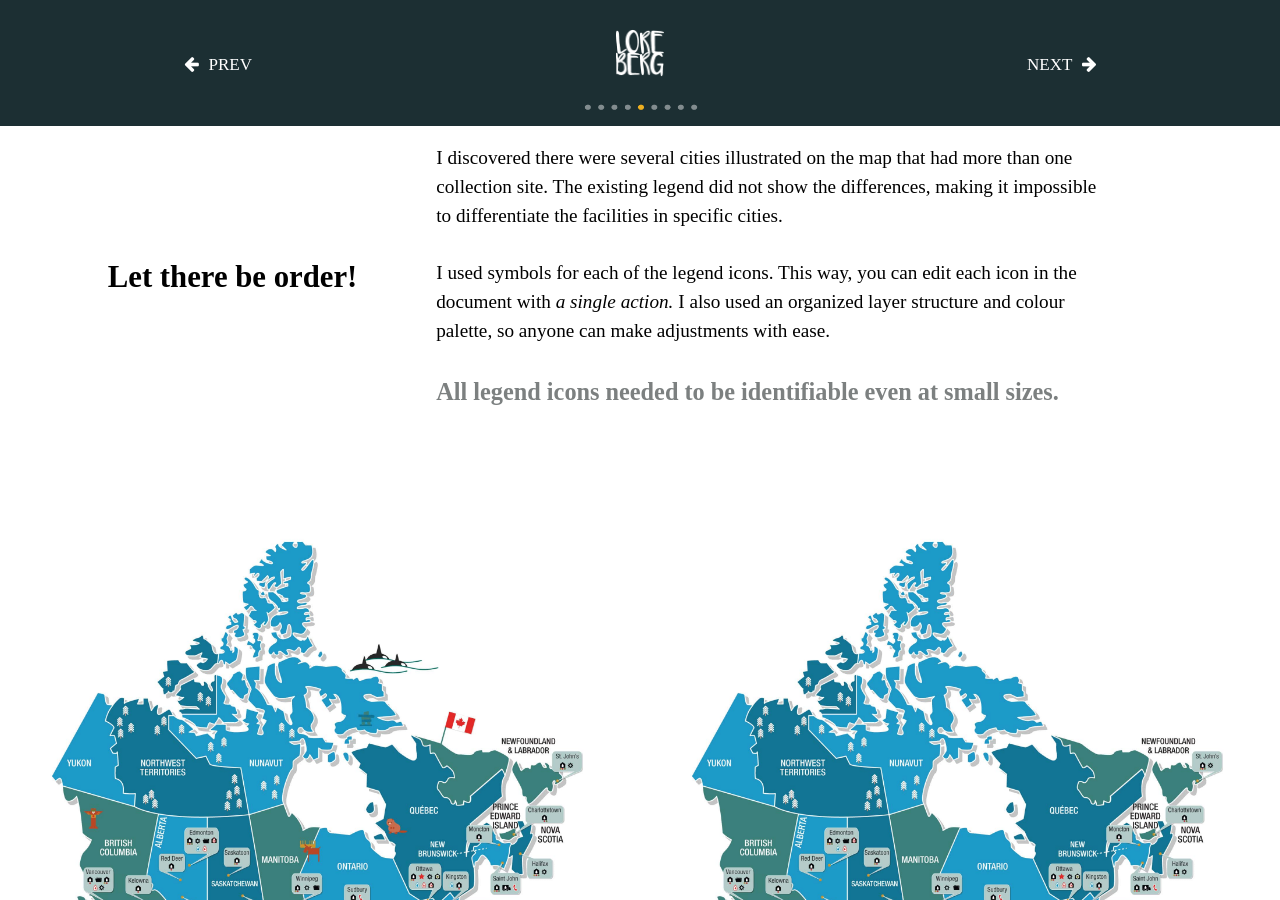
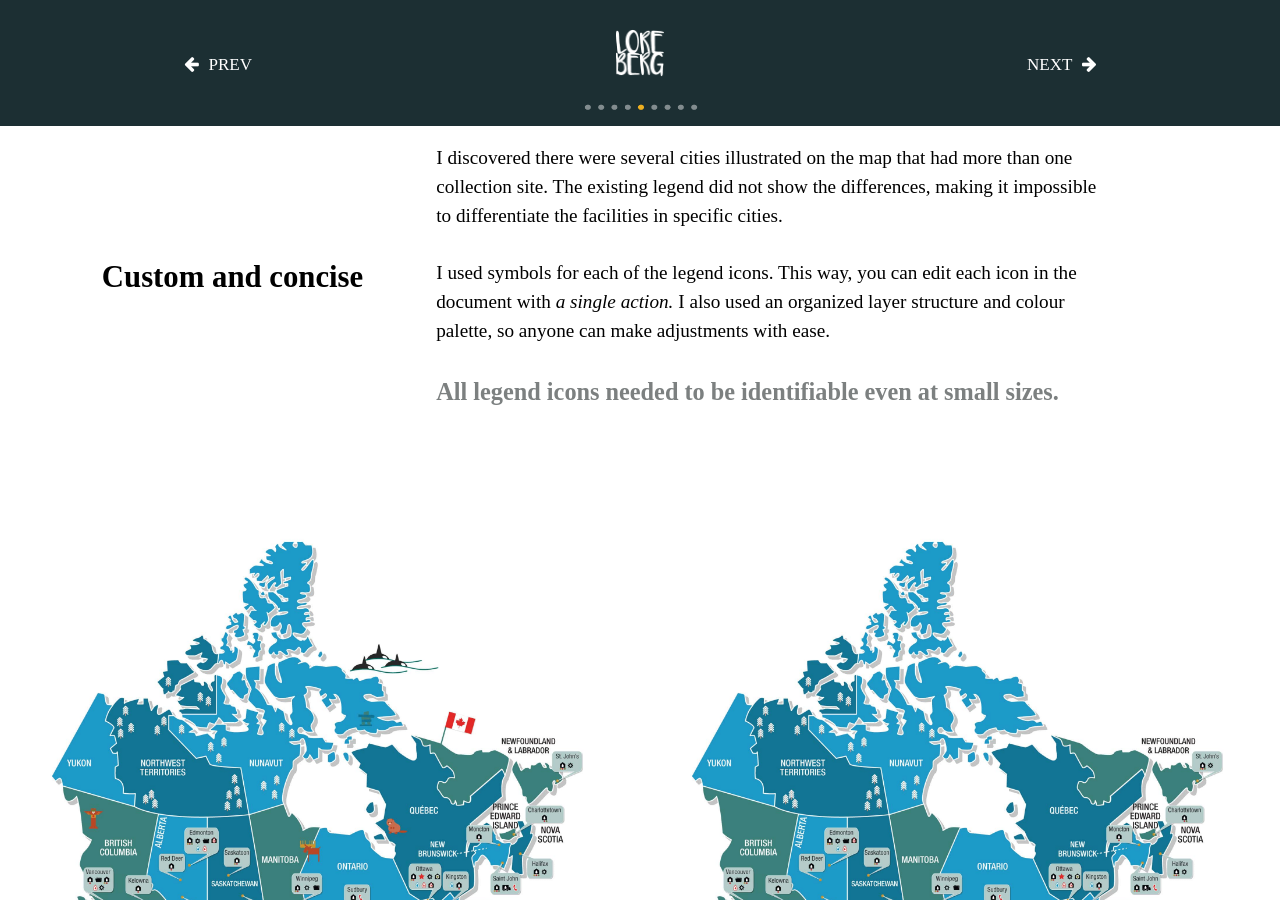
Before and after one commit to laurenberg/graphicsoflore.ca, a Jekyll site: the page built from map.html, in a window 1280 px wide and 900 px high, scrolled down 2386 px. Built offline with Jekyll 4.4.1, drawn with Linux system fonts in a browser that asks for light colours; some web fonts are replaced.

Commit message:
copy changes

```diff
--- a/ddn.html
+++ b/ddn.html
@@ -18,7 +18,7 @@ layout: studies
     <div class="grid cs-head grid-bottom cs-pad-first">
     <div class="unit l-1-3 m-1-3 s-1 island">
       <h1 class="iskra nina">Daily Dino News</h1>
-      <p class="intro">Daily Dino News is the up-and-coming news program for kids that's all about dinosaurs. This project didn't only involve creating an identity for the program, it also involved making a video pitch to show potential investors.</p>
+      <p class="intro">Daily Dino News is the up-and-coming news program for kids that's all about dinosaurs. This project didn't only involve creating an identity for the program, it also included making a video pitch to show potential investors.</p>
     </div>
     <div class="unit l-2-3 m-2-3 s-1">
       <img class="img-flex" src="{{site.baseurl}}/images/banner.jpg" alt="storyboarding for dailt dino news video pitch. photo credits to Katrin Emery.">
--- a/map.html
+++ b/map.html
@@ -50,7 +50,7 @@ layout: studies
   </div>
   <div class="grid grid-middle island">
     <div class="unit l-1-3 m-1-3 s-1">
-      <h2 class="iskra center pad-b">Let there be order!</h2>
+      <h2 class="iskra center pad-b">Custom and concise</h2>
     </div>
     <div class="unit l-2-3 m-2-3 s-1">
       <p>I discovered there were several cities illustrated on the map that had more than one collection site. The existing legend did not show the differences, making it impossible to differentiate the facilities in specific cities.</p>
```
